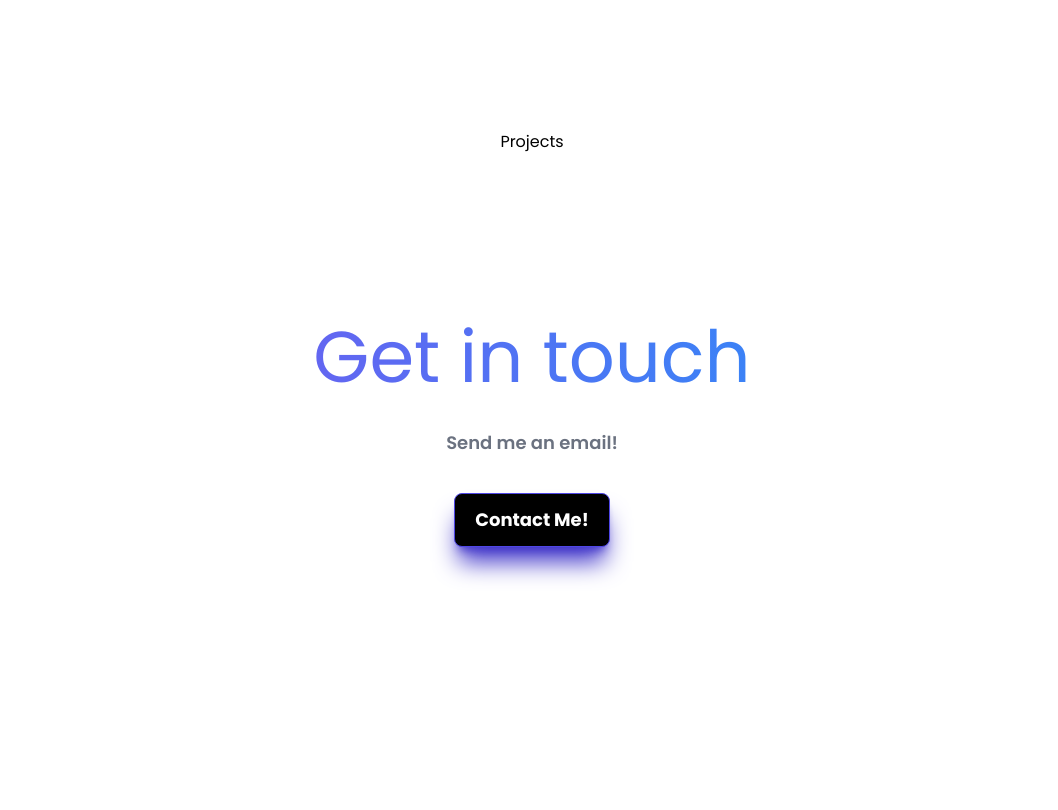
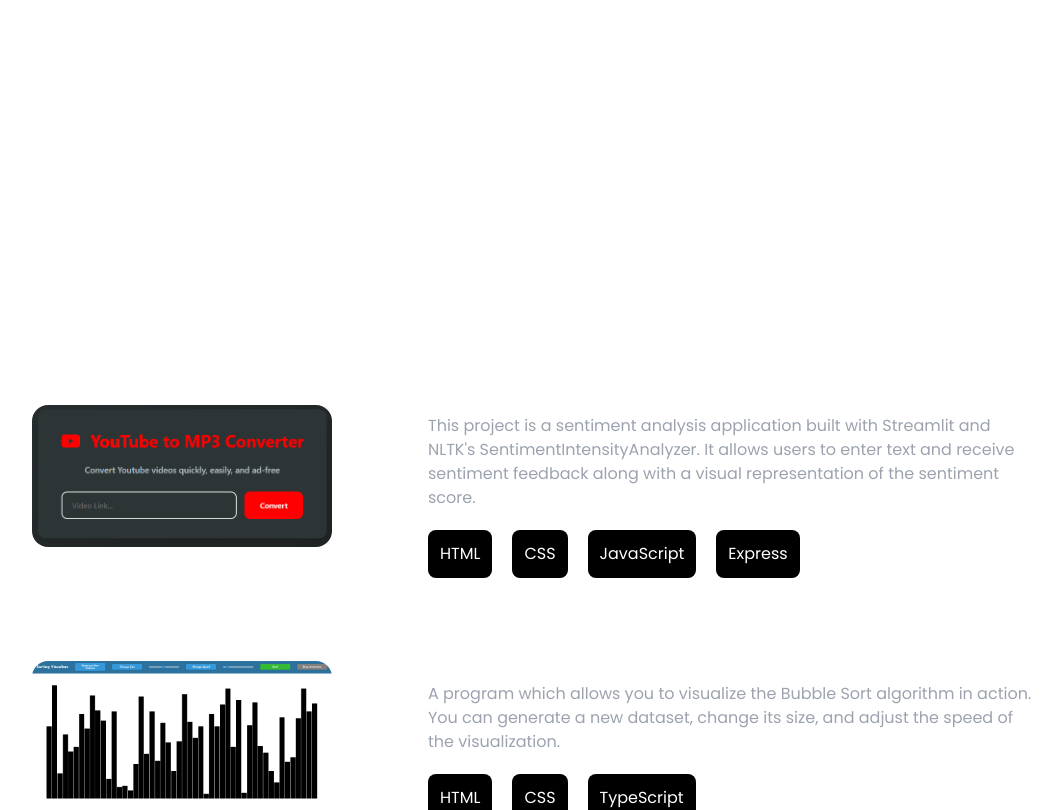
Before and after one commit to Froxzen/My-Portfolio, a React (Vite) app: page / in a window 1280 px wide. Shown: the part 1280-2090 px from the top of the page, without its empty margins (108-1166 px from the left). Before the commit the page ends 1994 px from the top, so only its background shows below. Built offline with nearby package versions, Linux system fonts and the light colour scheme.

Commit message:
Added projects section

```diff
--- a/src/components/Projects.jsx
+++ b/src/components/Projects.jsx
@@ -1,11 +1,90 @@
 import React from 'react'
+import {motion} from "motion/react"
+import youtubeImage from "/public/Youtube.png"
+import bubbleImage from "/public/bubble.png"
+
+const projectsData = [
+	{
+		image: youtubeImage,
+		title: "Youtube to MP3 Converter",
+		description:
+			"This project is a sentiment analysis application built with Streamlit and NLTK's SentimentIntensityAnalyzer. It allows users to enter text and receive sentiment feedback along with a visual representation of the sentiment score.",
+		technologies: ["HTML", "CSS", "JavaScript", "Express"],
+	},
+	{
+		image: bubbleImage,
+		title: "Bubble Sort Visualiser",
+		description:
+			"A program which allows you to visualize the Bubble Sort algorithm in action. You can generate a new dataset, change its size, and adjust the speed of the visualization.",
+		technologies: ["HTML", "CSS", "TypeScript"],
+	}
+];
+
+const ScrollReveal = ({children}) => {
+    return (
+        <motion.div
+            initial={{opacity:0, y:100}}
+            whileInView={{opacity:1, y:0}}
+            transition={{duration:0.8}}
+        >
+            {children}
+        </motion.div>
+    )
+}
+
+const ProjectCard = ({project}) => {
+    return (
+		<ScrollReveal>
+			<div className="flex flex-col items-center gap-8 md:flex-row md:gap-24">
+				<img
+					src={project.image}
+					alt=""
+					className="w-full cursor-pointer rounded-2xl transition-all
+            duration-300 hover:scale-105 md:w-[300px]"
+				/>
+				<div className="flex flex-col gap-5">
+					<div className="flex flex-col gap-3">
+						<div className="text-xl font-semibold">
+							{project.title}
+						</div>
+						<p className="text-gray-400">{project.description}</p>
+					</div>
+
+					<div className="flex flex-wrap gap-5 justify-center md:justify-start">
+						{project.technologies.map((tech, index) => (
+							<span
+								key={index}
+								className="rounded-lg bg-black p-3 "
+							>
+								{tech}
+							</span>
+						))}
+					</div>
+				</div>
+			</div>
+		</ScrollReveal>
+	);
+}
 
 const Projects = () => {
   return (
-    <div>
-      Projects
-    </div>
-  )
+		<div
+			id="projects"
+			className="flex min-h-screen w-full flex-col items-center justify-center
+    gap-16 p-4 md:px-14 md:py-24"
+		>
+			<ScrollReveal>
+				<h1 className="text-5xl font-light text-white md:text-7xl">
+					My Projects
+				</h1>
+			</ScrollReveal>
+			<div className="flex w-full max-w-[1000px] flex-col gap-16 text-white">
+				{projectsData.map((project, index) => (
+					<ProjectCard key={index} project={project} />
+				))}
+			</div>
+		</div>
+  );
 }
 
 export default Projects
```
